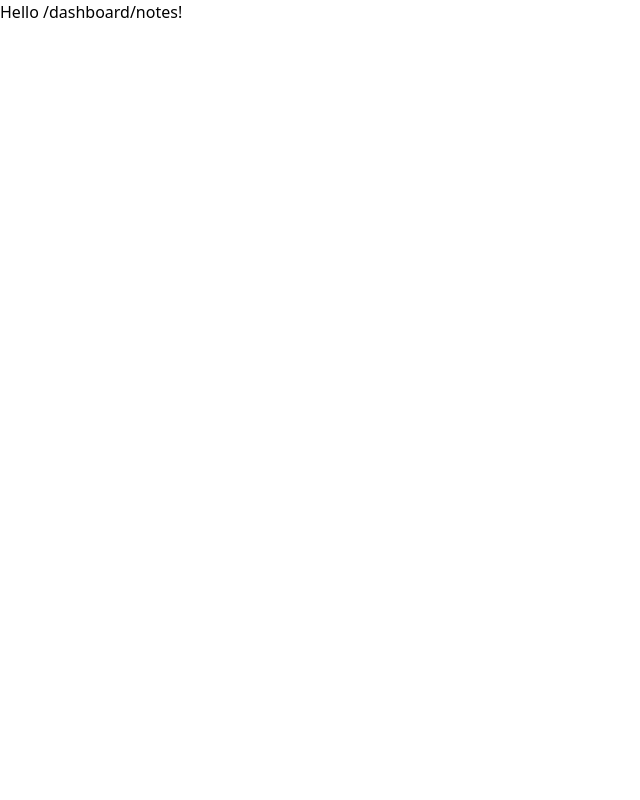
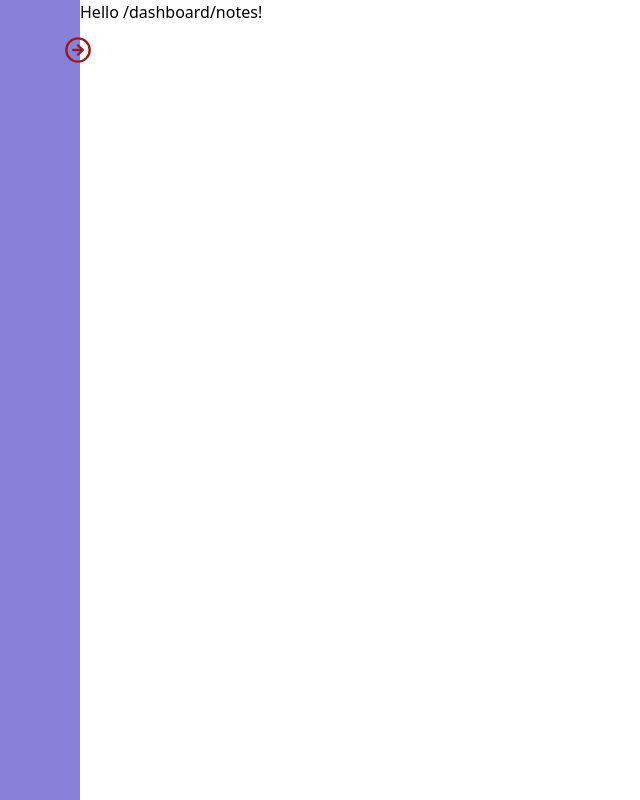
Before and after one commit to Makay131/notify-note-app, a React (Vite) app in the folder frontend/: page /dashboard/notes in a window 1280 px wide. Shown: the whole page, without its empty margins (0-640 px from the left). Built offline with nearby package versions, Linux system fonts and the light colour scheme.

Commit message:
feat: handling route splitting for the dashboard layout view

```diff
--- /dev/null
+++ b/frontend/src/components/sidebar/Sidebar.tsx
@@ -0,0 +1,20 @@
+import { CircleArrowLeft, CircleArrowRight } from 'lucide-react';
+import { useState } from 'react';
+
+const Sidebar: React.FC = () => {
+  const [isOpen, setIsOpen] = useState(false);
+
+  const handleSidebarCloseAndOpen = () => {
+    setIsOpen((prev) => !prev);
+  };
+
+  return (
+    <div className={`${isOpen ? 'w-72' : 'w-20'} h-screen duration-300 ease-in bg-notify-color-primary relative`}>
+      <div onClick={handleSidebarCloseAndOpen} className="absolute cursor-pointer -right-3 top-9 w-7 h-7 text-red-800">
+        {isOpen ? <CircleArrowLeft className="w-full h-full" /> : <CircleArrowRight className="w-full h-full" />}
+      </div>
+    </div>
+  );
+};
+
+export default Sidebar;
--- a/frontend/src/routeTree.gen.ts
+++ b/frontend/src/routeTree.gen.ts
@@ -13,8 +13,8 @@ import { createFileRoute } from '@tanstack/react-router'
 // Import Routes
 
 import { Route as rootRoute } from './routes/__root'
+import { Route as DashboardRouteImport } from './routes/dashboard/route'
 import { Route as IndexImport } from './routes/index'
-import { Route as DashboardIndexImport } from './routes/dashboard/index'
 import { Route as PasswordResetTokenImport } from './routes/password-reset/$token'
 import { Route as DashboardTasksImport } from './routes/dashboard/tasks'
 import { Route as DashboardNotesImport } from './routes/dashboard/notes'
@@ -27,6 +27,11 @@ const LoginIndexLazyImport = createFileRoute('/login/')()
 const ForgotPasswordIndexLazyImport = createFileRoute('/forgot-password/')()
 
 // Create/Update Routes
+
+const DashboardRouteRoute = DashboardRouteImport.update({
+  path: '/dashboard',
+  getParentRoute: () => rootRoute,
+} as any)
 
 const IndexRoute = IndexImport.update({
   path: '/',
@@ -57,24 +62,19 @@ const ForgotPasswordIndexLazyRoute = ForgotPasswordIndexLazyImport.update({
   import('./routes/forgot-password/index.lazy').then((d) => d.Route),
 )
 
-const DashboardIndexRoute = DashboardIndexImport.update({
-  path: '/dashboard/',
-  getParentRoute: () => rootRoute,
-} as any)
-
 const PasswordResetTokenRoute = PasswordResetTokenImport.update({
   path: '/password-reset/$token',
   getParentRoute: () => rootRoute,
 } as any)
 
 const DashboardTasksRoute = DashboardTasksImport.update({
-  path: '/dashboard/tasks',
-  getParentRoute: () => rootRoute,
+  path: '/tasks',
+  getParentRoute: () => DashboardRouteRoute,
 } as any)
 
 const DashboardNotesRoute = DashboardNotesImport.update({
-  path: '/dashboard/notes',
-  getParentRoute: () => rootRoute,
+  path: '/notes',
+  getParentRoute: () => DashboardRouteRoute,
 } as any)
 
 // Populate the FileRoutesByPath interface
@@ -88,32 +88,32 @@ declare module '@tanstack/react-router' {
       preLoaderRoute: typeof IndexImport
       parentRoute: typeof rootRoute
     }
+    '/dashboard': {
+      id: '/dashboard'
+      path: '/dashboard'
+      fullPath: '/dashboard'
+      preLoaderRoute: typeof DashboardRouteImport
+      parentRoute: typeof rootRoute
+    }
     '/dashboard/notes': {
       id: '/dashboard/notes'
-      path: '/dashboard/notes'
+      path: '/notes'
       fullPath: '/dashboard/notes'
       preLoaderRoute: typeof DashboardNotesImport
-      parentRoute: typeof rootRoute
+      parentRoute: typeof DashboardRouteImport
     }
     '/dashboard/tasks': {
       id: '/dashboard/tasks'
-      path: '/dashboard/tasks'
+      path: '/tasks'
       fullPath: '/dashboard/tasks'
       preLoaderRoute: typeof DashboardTasksImport
-      parentRoute: typeof rootRoute
+      parentRoute: typeof DashboardRouteImport
     }
     '/password-reset/$token': {
       id: '/password-reset/$token'
       path: '/password-reset/$token'
       fullPath: '/password-reset/$token'
       preLoaderRoute: typeof PasswordResetTokenImport
-      parentRoute: typeof rootRoute
-    }
-    '/dashboard/': {
-      id: '/dashboard/'
-      path: '/dashboard'
-      fullPath: '/dashboard'
-      preLoaderRoute: typeof DashboardIndexImport
       parentRoute: typeof rootRoute
     }
     '/forgot-password/': {
@@ -151,10 +151,11 @@ declare module '@tanstack/react-router' {
 
 export const routeTree = rootRoute.addChildren({
   IndexRoute,
-  DashboardNotesRoute,
-  DashboardTasksRoute,
+  DashboardRouteRoute: DashboardRouteRoute.addChildren({
+    DashboardNotesRoute,
+    DashboardTasksRoute,
+  }),
   PasswordResetTokenRoute,
-  DashboardIndexRoute,
   ForgotPasswordIndexLazyRoute,
   LoginIndexLazyRoute,
   SignupIndexLazyRoute,
@@ -170,10 +171,8 @@ export const routeTree = rootRoute.addChildren({
       "filePath": "__root.tsx",
       "children": [
         "/",
-        "/dashboard/notes",
-        "/dashboard/tasks",
+        "/dashboard",
         "/password-reset/$token",
-        "/dashboard/",
         "/forgot-password/",
         "/login/",
         "/signup/",
@@ -183,17 +182,23 @@ export const routeTree = rootRoute.addChildren({
     "/": {
       "filePath": "index.tsx"
     },
+    "/dashboard": {
+      "filePath": "dashboard/route.tsx",
+      "children": [
+        "/dashboard/notes",
+        "/dashboard/tasks"
+      ]
+    },
     "/dashboard/notes": {
-      "filePath": "dashboard/notes.tsx"
+      "filePath": "dashboard/notes.tsx",
+      "parent": "/dashboard"
     },
     "/dashboard/tasks": {
-      "filePath": "dashboard/tasks.tsx"
+      "filePath": "dashboard/tasks.tsx",
+      "parent": "/dashboard"
     },
     "/password-reset/$token": {
       "filePath": "password-reset/$token.tsx"
-    },
-    "/dashboard/": {
-      "filePath": "dashboard/index.tsx"
     },
     "/forgot-password/": {
       "filePath": "forgot-password/index.lazy.tsx"
--- a/frontend/src/routes/dashboard/index.tsx
+++ /dev/null
@@ -1,17 +0,0 @@
-import { createFileRoute, Outlet } from '@tanstack/react-router';
-
-export const Route = createFileRoute('/dashboard/')({
-  component: DashboardPage,
-});
-
-function DashboardPage() {
-  return (
-    <>
-      <nav>
-        <li>1</li>
-        <li>2</li>
-      </nav>
-      <Outlet />
-    </>
-  );
-}
--- /dev/null
+++ b/frontend/src/routes/dashboard/route.tsx
@@ -0,0 +1,19 @@
+import { createFileRoute, Outlet } from '@tanstack/react-router';
+import Sidebar from '../../components/sidebar/Sidebar';
+
+export const Route = createFileRoute('/dashboard')({
+  component: DashboardPage,
+});
+
+function DashboardPage() {
+  return (
+    <>
+      <div className="flex">
+        <Sidebar />
+        <div className="flex-1">
+          <Outlet />
+        </div>
+      </div>
+    </>
+  );
+}
```
